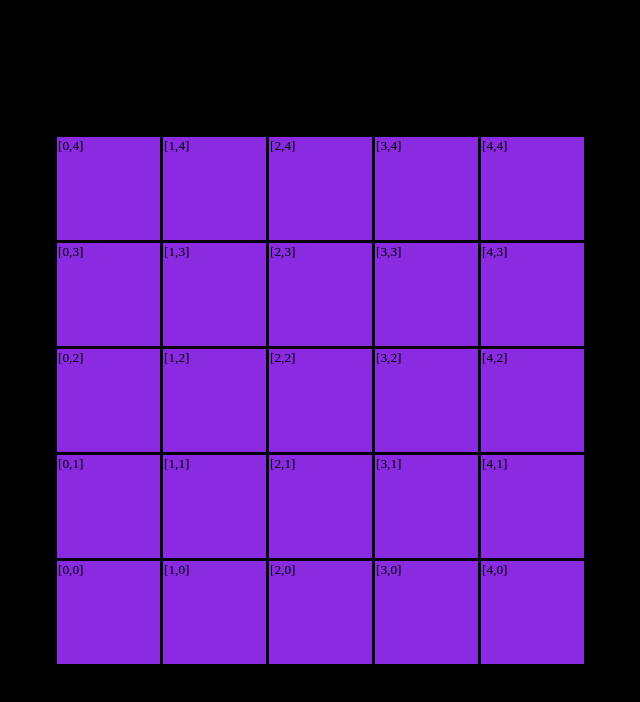
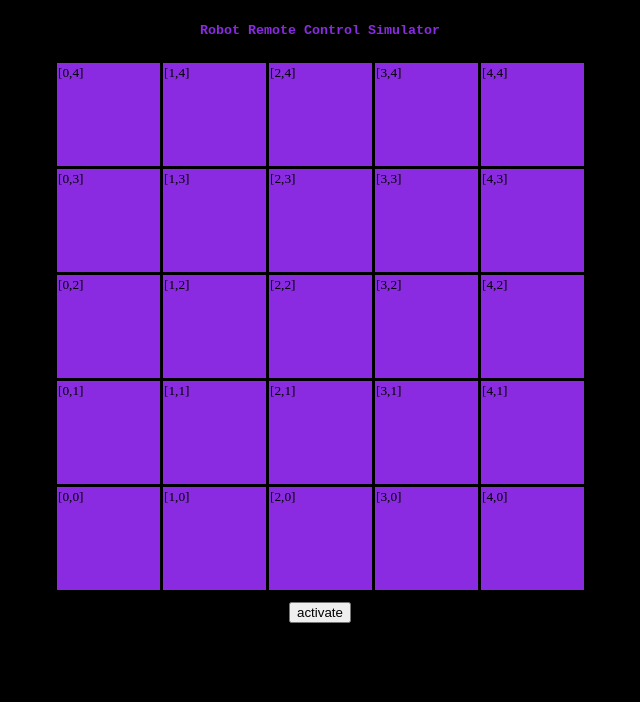
Before and after one commit to bws9000/verizon-wavelength-robot, a website with bundled scripts: page public/index.html in a window 1280 px wide. Shown: the whole page, without its empty margins (320-960 px from the left). Built offline with nearby package versions, Linux system fonts and the light colour scheme; no server answers.

Commit message:
activate

```diff
--- a/docker_notes.txt
+++ b/docker_notes.txt
@@ -1,2 +1,3 @@
 docker build . -t snyderburt/vzn-wvl-robot
 docker run -p 80:3000 -p 3001:9898 -d snyderburt/vzn-wvl-robot
+docker run -p 80:3000 -p 3001:9898 -d snyderburt/verizon-wavelength-robot
--- a/public/css/display.css
+++ b/public/css/display.css
@@ -1,14 +1,30 @@
+html,
 body {
+  height: 100%;
+  width: 100%;
+  background-color: black;
+}
+body {
+  display: table;
   margin: 0;
-  padding: 0;
 }
-.container {
+h3 {
+  font-family: "Courier New", Courier, monospace;
+  font-size: smaller;
+  color: #8a2be2;
+}
+.control {
+  clear: both;
+  position: relative;
+  overflow: auto;
+  width: 100%;
+  text-align: center;
+  padding: 10px 0 10px 0;
+}
+.inner_container {
+  max-height: 100%;
   display: flex;
   justify-content: center;
-  min-height: 100vh;
-  display: flex;
-  align-items: center;
-  background-color: black;
   color: #fff;
 }
 
--- a/public/js/Client.js
+++ b/public/js/Client.js
@@ -10,7 +10,6 @@ class Client {
     ws.onopen = () => {
       var message = { message: "ws connected." };
       this.ws.send(JSON.stringify(message));
-
     };
 
     //to browser ws
@@ -23,8 +22,11 @@ class Client {
         let y = robot.Position.y;
         display.activateBlock(x, y);
       }
+      if (robot.commandResponse !== '') {
+        alert(robot.commandResponse);
+      }
 
-      console.log('msg: ' + msg);
+      console.log('msg: ' + msg.data);
 
     };
 
@@ -38,6 +40,11 @@ class Client {
     }
 
     this.dev();
+  }
+
+  activateCommand() {
+    let msg = { "type": "activate-robot" }
+    let response = this.ws.send(JSON.stringify(msg));
   }
 
   sendPosition(x, y) {
--- a/public/js/VerizonDisplay.js
+++ b/public/js/VerizonDisplay.js
@@ -8,7 +8,10 @@ class VerizonDisplay {
   updateDisplay() {
     this.grid = `
     <div class="main">
-    <div class="container">
+    <div class="control">
+    <h3>Robot Remote Control Simulator</h2>
+    </div>
+    <div class="inner_container">
         <div class="coordinate-box">
             <div id="04">[0,4]</div>
             <div id="14">[1,4]</div>
@@ -41,6 +44,9 @@ class VerizonDisplay {
             <div id="40">[4,0]</div>
         </div>
     </div>
+    <div class="control">
+    <button id="activateCommand" >activate</button>
+    </div>
     </div>
     `;
     this.document.body.innerHTML = this.grid;
--- a/public/script.js
+++ b/public/script.js
@@ -1,6 +1,7 @@
 import Client from "./js/Client.js";
 import VerizonDisplay from "./js/VerizonDisplay.js";
 const client = new Client(
+  //new WebSocket("ws://localhost:9898/"),
   new WebSocket("ws://localhost:3001/"),
   new VerizonDisplay(document),
   false,
@@ -10,4 +11,8 @@ document.addEventListener('click', function (e) {
   let x = e.target.id.charAt(0);
   let y = e.target.id.charAt(1);
   client.sendPosition(x, y);
+
+  if (e.target.id === 'activateCommand') {
+    client.activateCommand();
+  }
 }, false);
--- a/src/index.js
+++ b/src/index.js
@@ -57,7 +57,7 @@ function robotCommand(command) {
     case "activate":
       robot.active = true;
       robot.Position = { x: 0, y: 0 };
-      console.log("Robot Activated. ( refresh browser at localhost:3000");
+      console.log("Robot Activated. ( refresh browser at localhost:3000 )");
       break;
     case "move up":
       ypos = y + 1;
```
Also changed, not shown: src/wsdata/RobotData.js (+13 -0 lines).
